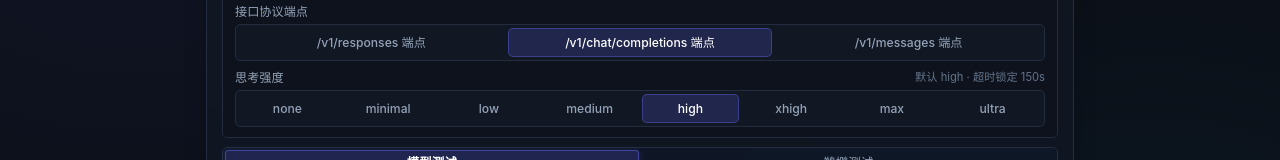
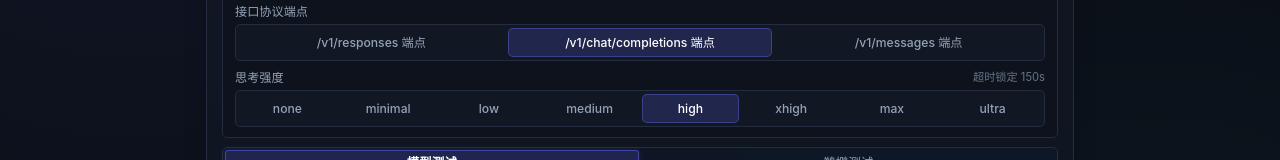
Before and after one commit to LingLingDayo/ai-detector, a Vue app: page / in a window 1280 px wide. Both pictures are taken after a click on the button "展开或收起高级端点与请求参数设置". Shown: the part 255-415 px from the top of the page. Built offline with nearby package versions, Linux system fonts and the light colour scheme.

Commit message:
style: 光学微调提示词复制按钮文字与图标垂直居中

```diff
--- a/src/components/AdvancedSettings.vue
+++ b/src/components/AdvancedSettings.vue
@@ -81,7 +81,7 @@ const emit = defineEmits<{
         <div class="advanced-row">
           <div class="advanced-row-header">
             <label title="配置模型的深度思考与推理强度">思考强度</label>
-            <span class="field-hint">默认 high · 超时锁定 150s</span>
+            <span class="field-hint">超时锁定 150s</span>
           </div>
           <div class="segmented-control reasoning-control">
             <label
--- a/src/components/PelicanTestCard.vue
+++ b/src/components/PelicanTestCard.vue
@@ -522,16 +522,19 @@ function handleDownloadSvg(): void {
   .btn-copy-prompt {
     display: inline-flex;
     align-items: center;
+    justify-content: center;
     gap: 4px;
+    height: 20px;
+    padding: 0 5px;
     background: transparent;
     border: none;
     color: #94a3b8;
     font-size: 0.72rem;
     line-height: 1;
     cursor: pointer;
-    padding: 2px 5px;
     border-radius: 3px;
     transition: all var(--transition-fast);
+    font-family: inherit;
 
     svg {
       display: block;
@@ -542,6 +545,7 @@ function handleDownloadSvg(): void {
       display: inline-flex;
       align-items: center;
       line-height: 1;
+      transform: translateY(1px);
     }
 
     &:hover {
```
